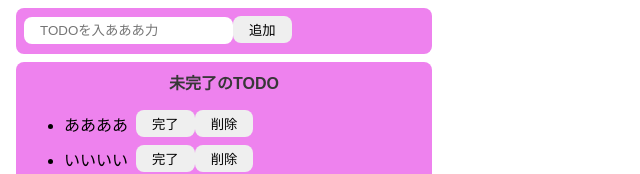
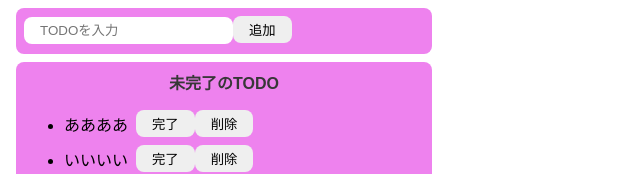
Before and after one commit to RyunosukeFunasako/react-todo-app, a React (Create React App) app: page / in a window 1280 px wide. Shown: the top 174 px of the page, without its empty margins (0-640 px from the left). Built offline with nearby package versions, Linux system fonts and the light colour scheme.

Commit message:
add: TODOタスクの追加機能の追加

```diff
--- a/src/App.jsx
+++ b/src/App.jsx
@@ -2,13 +2,21 @@ import React, { useState } from "react";
 import "./styles.css";
 
 export const App = () => {
+  const [inputTodo, setInputTodo] = useState("")
   const [uncompleteTodos, setUncompleteTodos] = useState(["ああああ", "いいいい"]);
-  const [completeTodos, setCompleteTodos] = useState(["うううう"])
+  const [completeTodos, setCompleteTodos] = useState(["うううう"]);
+  const onChangeInput = (event) => setInputTodo(event.target.value);
+  const onClickAddButton = () => {
+    if (inputTodo === "") return;
+    const newUncompleteTodos = [...uncompleteTodos, inputTodo];
+    setUncompleteTodos(newUncompleteTodos);
+    setInputTodo("");
+  };
   return (
     <>
        <div className="input-area">
-        <input type="text" placeholder="TODOを入あああ力" />
-        <button>追加</button>
+        <input type="text" placeholder="TODOを入力" value={inputTodo} onChange={onChangeInput} />
+        <button onClick={onClickAddButton}>追加</button>
        </div>
        <div className="uncomplete-area">
         <p className="title">未完了のTODO</p>
```
